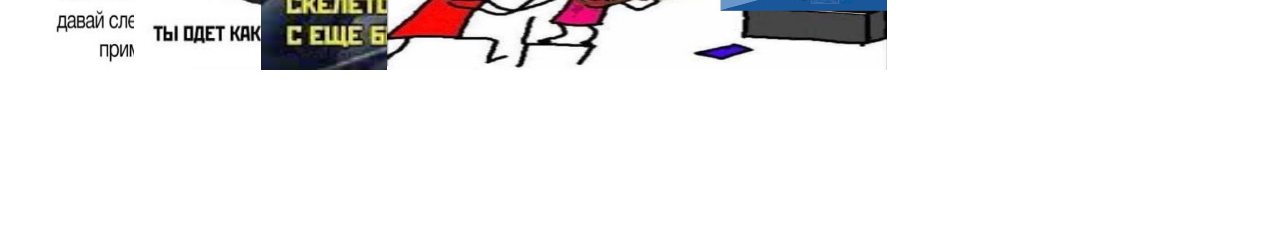
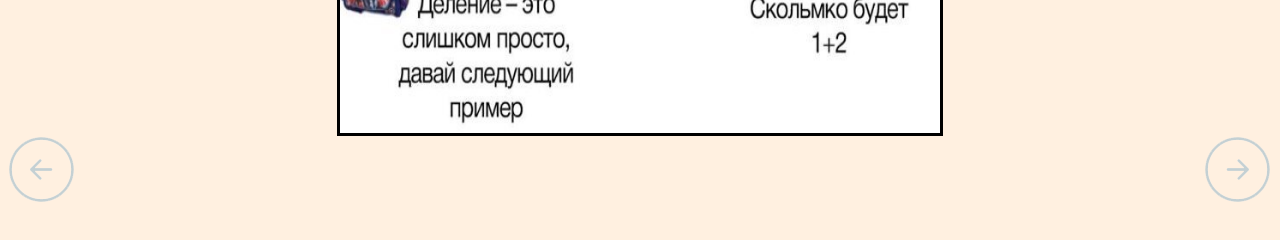
Before and after one commit to Chernobrovka/cssMemSlider, a plain HTML site: page index.html in a window 1280 px wide. Shown: the part 478-718 px from the top of the page. Drawn offline with Linux system fonts and the light colour scheme.

Commit message:
feat: add css imagees and arrows (fri, may 13, 2022 , 18:10:20)

```diff
--- a/index.html
+++ b/index.html
@@ -2,15 +2,13 @@
 <html lang="en">
 <head>
     <meta charset="UTF-8">
-    <meta http-equiv="X-UA-Compatible" content="IE=edge">
-    <meta name="viewport" content="width=device-width, initial-scale=1.0">
     <title>Meme Slider</title>
     <link rel="stylesheet" type="text/css" href="style.css">
 </head>
 <body>
     <div class="wrapper">
         <input checked type="radio" name="respond" id="desktop">
-            <article id="slider">
+            <article class="slider">
                 <input checked type="radio" name="slider" id="switch1">
                 <input type="radio" name="slider" id="switch2">
                 <input type="radio" name="slider" id="switch3">
@@ -26,7 +24,7 @@
                         </div>
                     </div>
                 </div>
-                <div class="control">
+                <div id="control">
                     <label for="switch1"></label>
                     <label for="switch2"></label>
                     <label for="switch3"></label>
--- a/style.css
+++ b/style.css
@@ -1,7 +1,14 @@
+body {
+    background-color: rgba(255, 228, 196, 0.521);
+}
+
 .slides {
     position: relative;
     text-align: center;
     margin: 0 auto;
+    border: 3px solid #000;
+    width: 600px;
+    height: 600px;
 }
 .slides article {
     width: 20%;
@@ -9,13 +16,13 @@
 }
 
 .slides .image {
-    width: 50%;
+    width: 500%;
     line-height: 0;
 }
 
 .slides .image img {
-    width: 500px;
-    height: 500px;
+    width: 600px;
+    height: 600px;
 }
 
 .slides .overflow {
@@ -26,3 +33,50 @@
 article img {
     width: 100%;
 }
+
+#desktop:checked ~ #slider {
+    max-width: 960px;
+}
+
+#switch1:checked ~ #control label:nth-child(4),
+#switch2:checked ~ #control label:nth-child(1),
+#switch3:checked ~ #control label:nth-child(2),
+#switch4:checked ~ #control label:nth-child(3){
+    background: url('images/prev.png') no-repeat;
+    float: left;
+    display: block;
+    height: 68px;
+    width: 68px;
+}
+
+#switch1:checked ~ #control label:nth-child(2),
+#switch2:checked ~ #control label:nth-child(3),
+#switch3:checked ~ #control label:nth-child(4),
+#switch4:checked ~ #control label:nth-child(1){
+    background: url('images/next.png') no-repeat;
+    float: right;
+    display: block;
+    height: 68px;
+    width: 68px;
+}
+
+label {
+    cursor: pointer;
+}
+
+.wrapper input {
+    display: none;
+}
+
+#switch1:checked ~ #slides .image {
+    margin-left: 0;
+}
+#switch1:checked ~ #slides .image {
+    margin-left: -100%;
+}
+#switch1:checked ~ #slides .image {
+    margin-left: -200%;
+}
+#switch1:checked ~ #slides .image {
+    margin-left: -300%;
+}
```
Also changed, not shown: images/next.png (added), images/prev.png (added).
